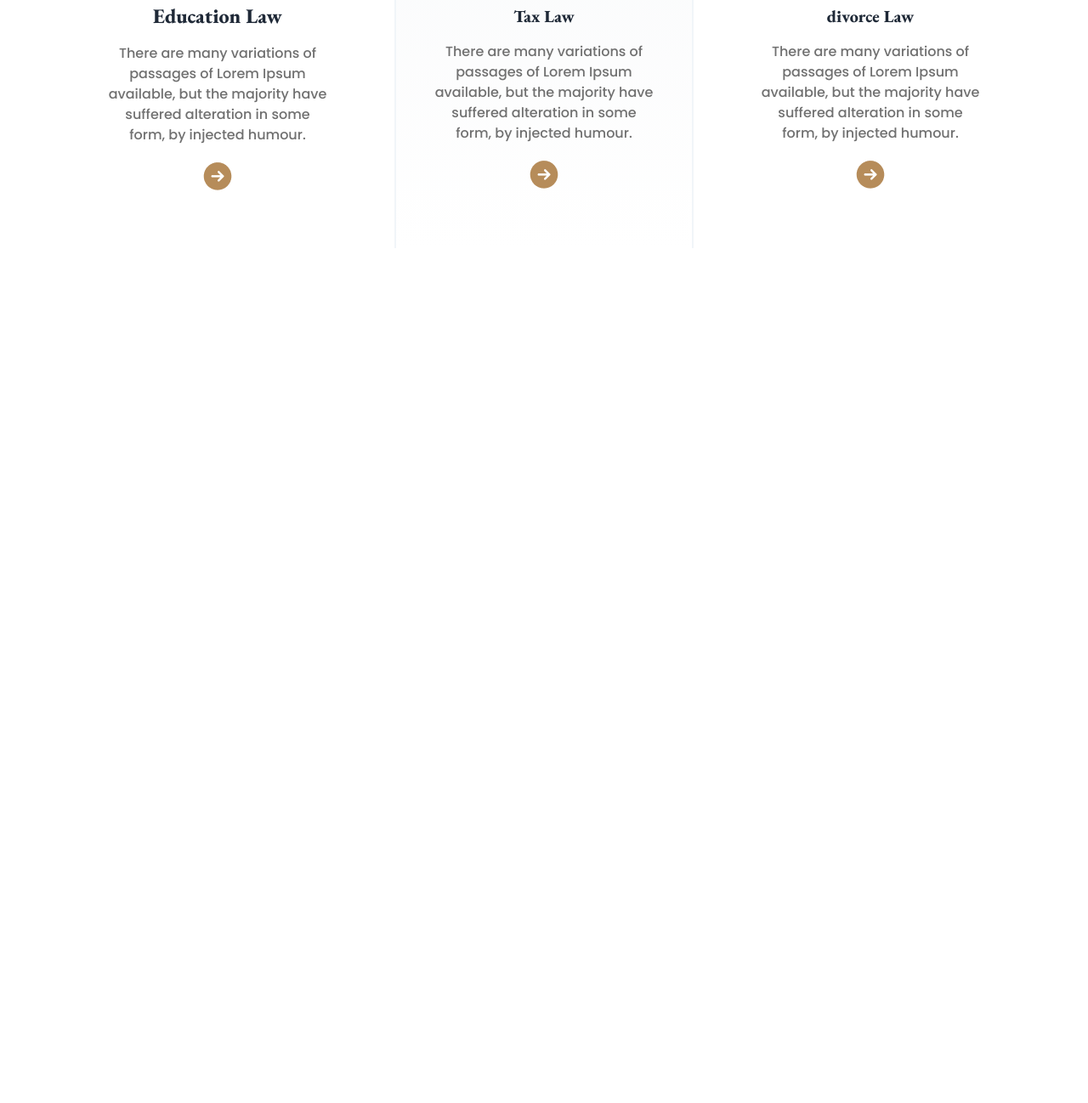
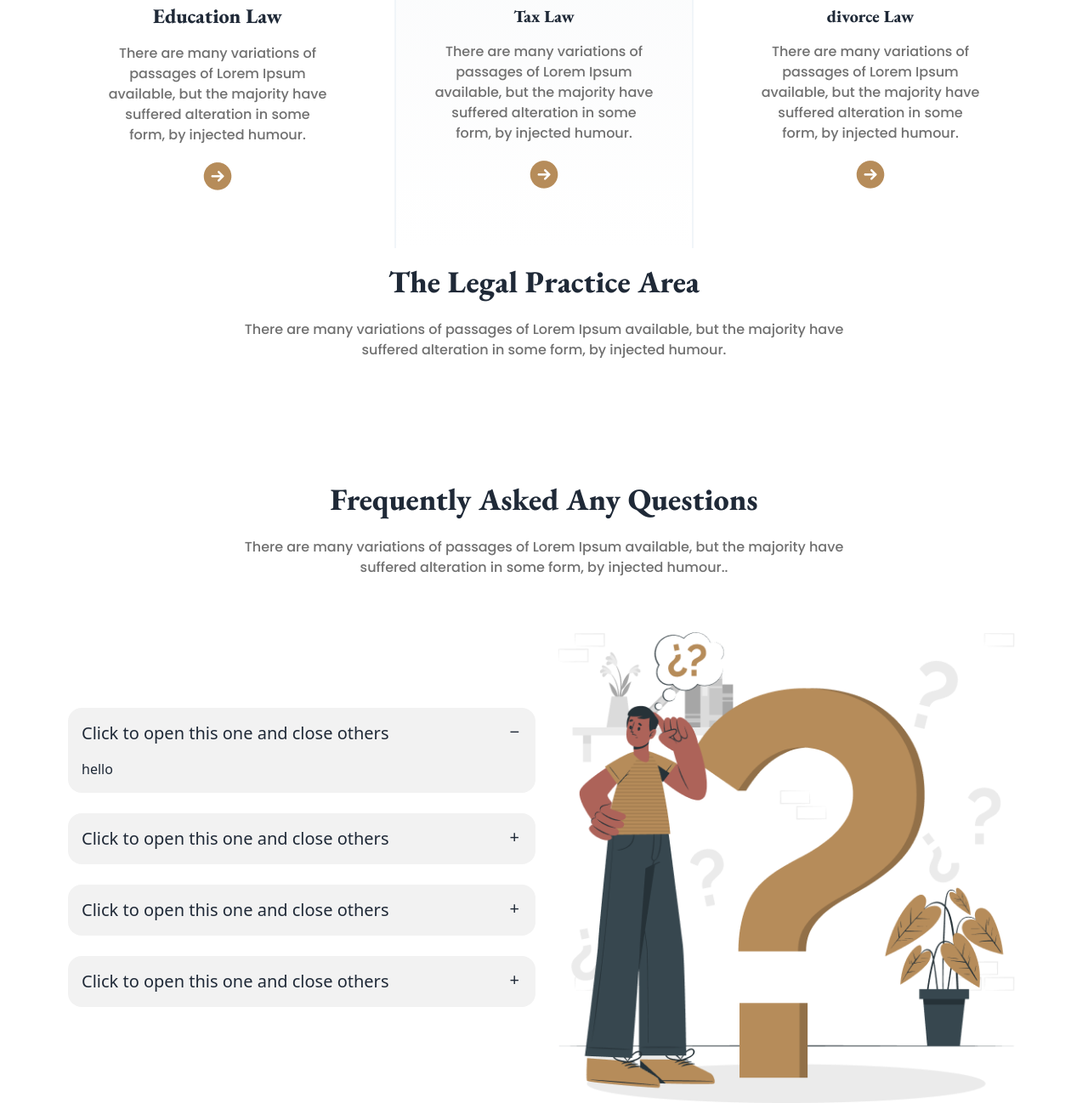
Before and after one commit to sobahan-ali/legal-solution, a plain HTML site: page index.html in a window 1280 px wide. Shown: the part 1543-2841 px from the top of the page at 85% size. Before the commit the page ends 1855 px from the top, so only its background shows below. Drawn offline with nearby package versions, Linux system fonts and the light colour scheme.

Commit message:
faq added

```diff
--- a/index.html
+++ b/index.html
@@ -27,6 +27,7 @@
                     },
                     backgroundImage: {
                         bgBanner: "url('./images/banner.png')",
+                        slide1: "url('./images/slider-1.jpg')",
                     },
 
                 }
@@ -202,6 +203,77 @@
                 </div>
             </div>
         </section>
+
+        <!-- start sliders -->
+        <section>
+            <div class="text-center md:mb-16">
+                <h2 class="text-4xl font-extrabold font-garamond mb-6">The Legal Practice Area</h2>
+                <p class="text-textColor font-poppins text-base">
+                    There are many variations of passages of Lorem Ipsum available, but the majority have <br>
+                    suffered
+                    alteration in some form, by injected humour.
+                </p>
+            </div>
+            <div>
+
+                <!-- ---carousel------ -->
+
+
+        </section>
+
+        <!-- start FAQ -->
+        <section class="mt-36">
+            <div class="text-center md:mb-16">
+                <h2 class="text-4xl font-extrabold font-garamond mb-6">Frequently Asked Any Questions</h2>
+                <p class="text-textColor font-poppins text-base">
+                    There are many variations of passages of Lorem Ipsum available, but the majority have <br> suffered
+                    alteration in some form, by injected humour..
+                </p>
+            </div>
+            <div class="flex flex-col md:flex-row items-center gap-5 mt-5">
+                <div class="flex-1">
+                    <div class="collapse collapse-plus bg-base-200 mb-6">
+                        <input type="radio" name="my-accordion-3" checked="checked" />
+                        <div class="collapse-title text-xl font-medium">
+                            Click to open this one and close others
+                        </div>
+                        <div class="collapse-content">
+                            <p>hello</p>
+                        </div>
+                    </div>
+                    <div class="collapse collapse-plus bg-base-200 mb-6">
+                        <input type="radio" name="my-accordion-3" />
+                        <div class="collapse-title text-xl font-medium">
+                            Click to open this one and close others
+                        </div>
+                        <div class="collapse-content">
+                            <p>hello</p>
+                        </div>
+                    </div>
+                    <div class="collapse collapse-plus bg-base-200 mb-6">
+                        <input type="radio" name="my-accordion-3" />
+                        <div class="collapse-title text-xl font-medium">
+                            Click to open this one and close others
+                        </div>
+                        <div class="collapse-content">
+                            <p>hello</p>
+                        </div>
+                    </div>
+                    <div class="collapse collapse-plus bg-base-200 mb-6">
+                        <input type="radio" name="my-accordion-3" />
+                        <div class="collapse-title text-xl font-medium">
+                            Click to open this one and close others
+                        </div>
+                        <div class="collapse-content">
+                            <p>hello</p>
+                        </div>
+                    </div>
+                </div>
+                <div class="flex-1">
+                    <img src="./images/faq.png" alt="">
+                </div>
+            </div>
+        </section>
     </main>
 </body>
 
```
Also changed, not shown: images/sobhan-removebg-preview.png (added).
